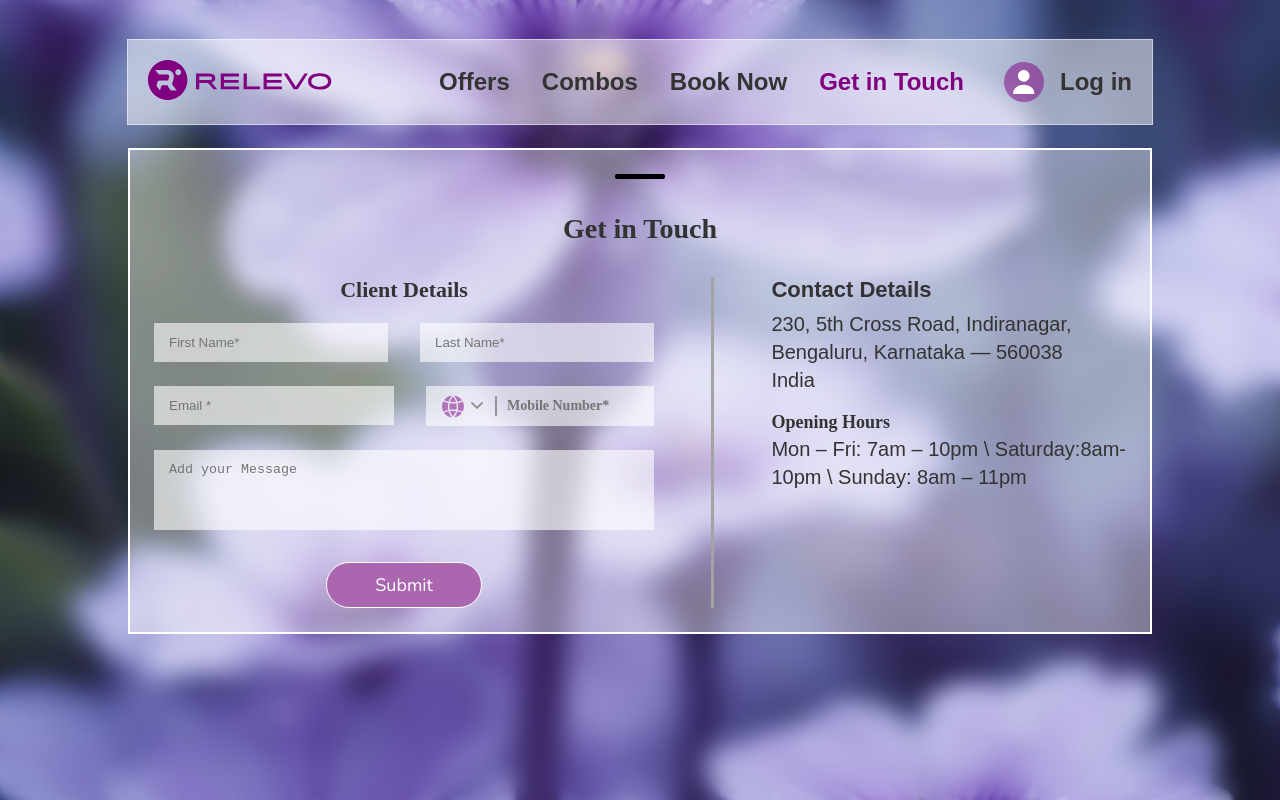
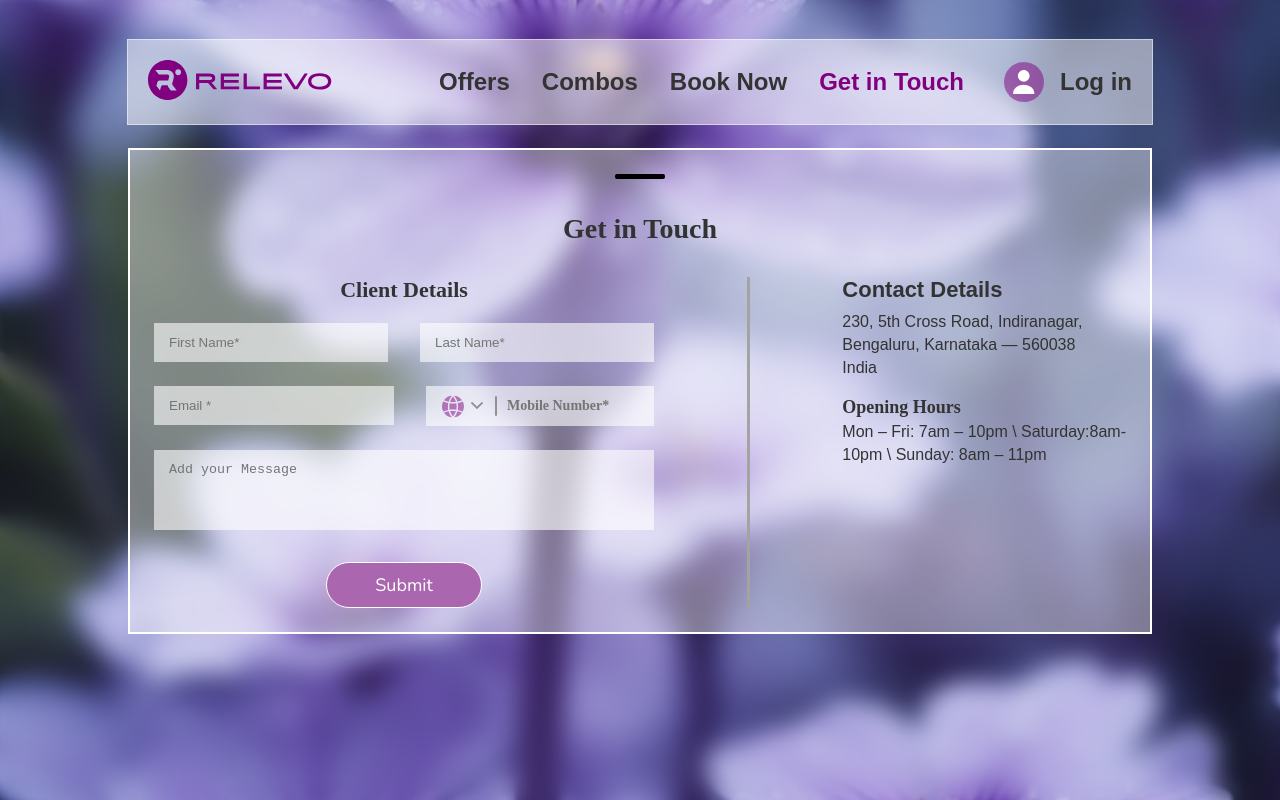
Before and after one commit to kadersahib/beautyParlourMain, a website with bundled scripts: page Pages/getInTouch.html in a window 1280 px wide. Built offline with nearby package versions, Linux system fonts and the light colour scheme; files whose address does not match are found by name; a web font is replaced by a local one.

Commit message:
GetInTouch Page Change

```diff
--- a/css/getInTouch.css
+++ b/css/getInTouch.css
@@ -70,7 +70,7 @@ body {
 
 .section-content p {
     margin: 5px 0;
-    font-size: 20px;
+    font-size: 16px;
 }
 
 .timing h4 {
--- a/js/components/getInTouch.js
+++ b/js/components/getInTouch.js
@@ -34,7 +34,7 @@ export async function getIntouch() {
             });
 
             if (allValid) {
-              window.location.href = 'index.html'; // ✅ Redirect if valid
+              // window.location.href = 'index.html'; // ✅ Redirect if valid
             } else {
               alert('Please fill in all required fields.');
             }
```
